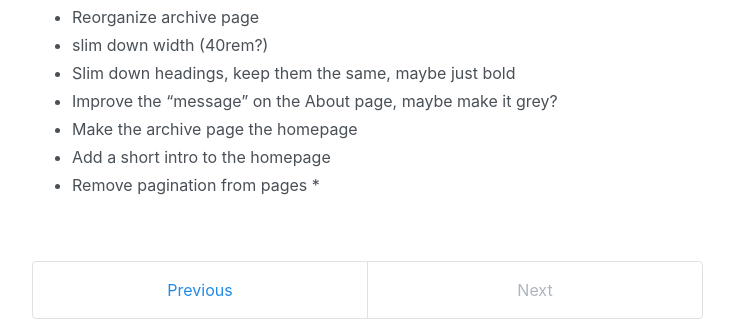
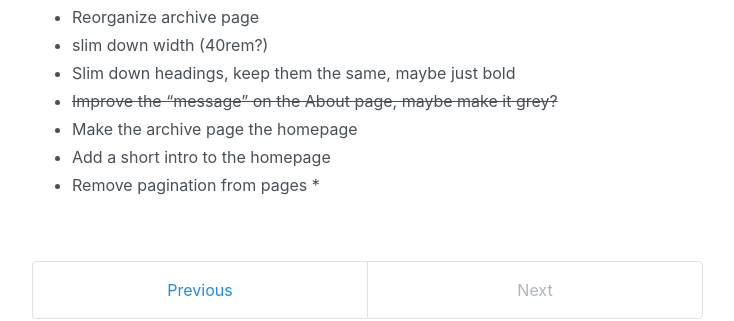
Before and after one commit to akmolteni/gp, a Jekyll site: the page built from _posts/2024-08-04-todo.md, in a window 1280 px wide. Shown: the part 595-916 px from the top of the page, without its empty margins (272-1006 px from the left). Built offline with Jekyll 4.4.1, drawn with Linux system fonts in a browser that asks for light colours.

Commit message:
Changed color of messagebox

```diff
--- a/_posts/2024-08-04-todo.md
+++ b/_posts/2024-08-04-todo.md
@@ -22,7 +22,7 @@
 * Reorganize archive page
 * slim down width (40rem?)
 * Slim down headings, keep them the same, maybe just bold
-* Improve the "message" on the About page, maybe make it grey?
+* ~~Improve the "message" on the About page, maybe make it grey?~~
 * Make the archive page the homepage
 * Add a short intro to the homepage
 * Remove pagination from pages
--- a/_sass/_message.scss
+++ b/_sass/_message.scss
@@ -7,6 +7,6 @@
   padding: var(--spacer);
   margin-bottom: var(--spacer);
   color: var(--gray-900);
-  background-color: var(--yellow-100);
+  background-color: var(--grey-200);
   border-radius: var(--border-radius);
 }
```
